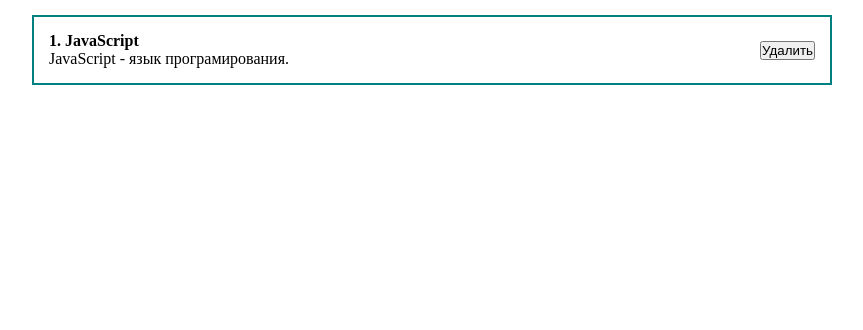
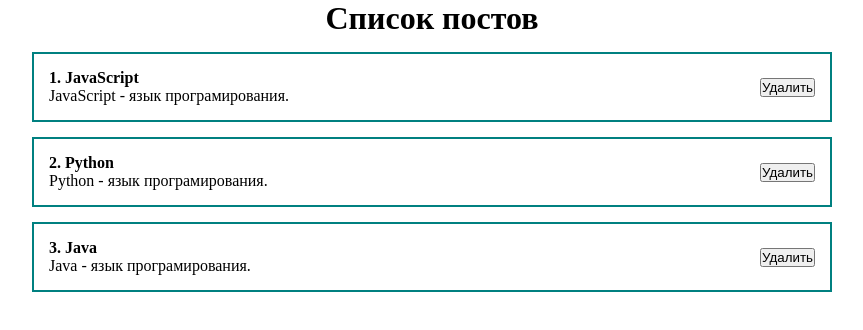
Before and after one commit to andrej-king/react_fundamental_docker, a React (Create React App) app in the folder app/: page / in a window 1280 px wide. Shown: the top 330 px of the page, without its empty margins (208-1071 px from the left). Built offline with nearby package versions, Linux system fonts and the light colour scheme.

Commit message:
Added inline style

```diff
--- a/app/src/App.js
+++ b/app/src/App.js
@@ -1,4 +1,4 @@
-import React from 'react'
+import React, {useState} from 'react'
 import '../src/styles/App.css'
 import PostItem from "./components/PostItem";
 
@@ -6,11 +6,22 @@ import PostItem from "./components/PostItem";
 
 
 function App() {
+    const [posts, setPosts] = useState([
+        {id: "1", title: "JavaScript", body: "JavaScript - язык програмирования."},
+        {id: "2", title: "Python", body: "Python - язык програмирования."},
+        {id: "3", title: "Java", body: "Java - язык програмирования."},
+    ])
+
     return (
         <div className="App">
             {/*<Counter/>*/}
             {/*<ClassCounter/>*/}
-            <PostItem id={1} title={"JavaScript"} body={"JavaScript - язык програмирования."}/>
+
+            <h1 style={{textAlign: 'center'}}>Список постов</h1>
+            {posts.map(post =>
+                <PostItem post={post} key={post.id}/>
+            )}
+
         </div>
     );
 }
--- a/app/src/components/PostItem.jsx
+++ b/app/src/components/PostItem.jsx
@@ -4,9 +4,9 @@ const PostItem = (props) => {
     return (
         <div className={"post"}>
             <div className={"post__content"}>
-                <strong>{props.id}. {props.title}</strong>
+                <strong>{props.post.id}. {props.post.title}</strong>
                 <div>
-                    {props.body}
+                    {props.post.body}
                 </div>
             </div>
             <div className={"post_btns"}>
```
